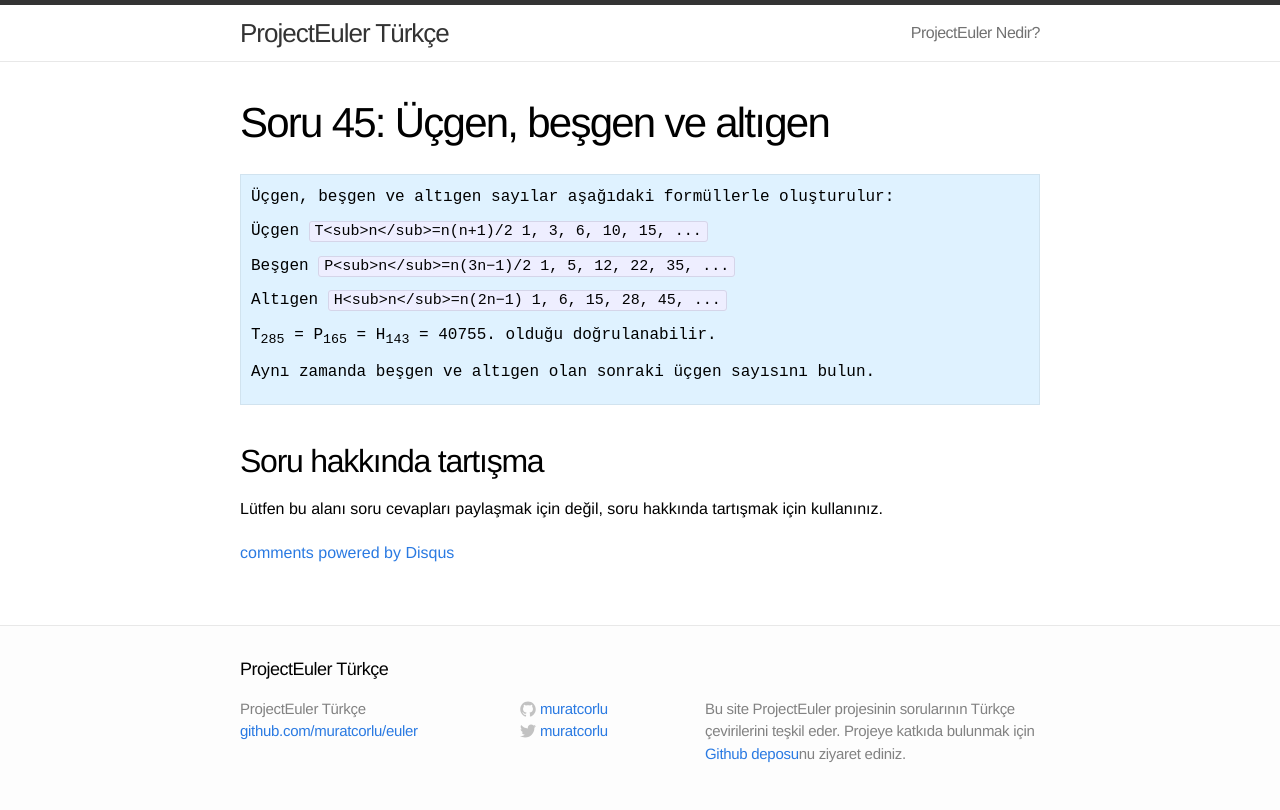
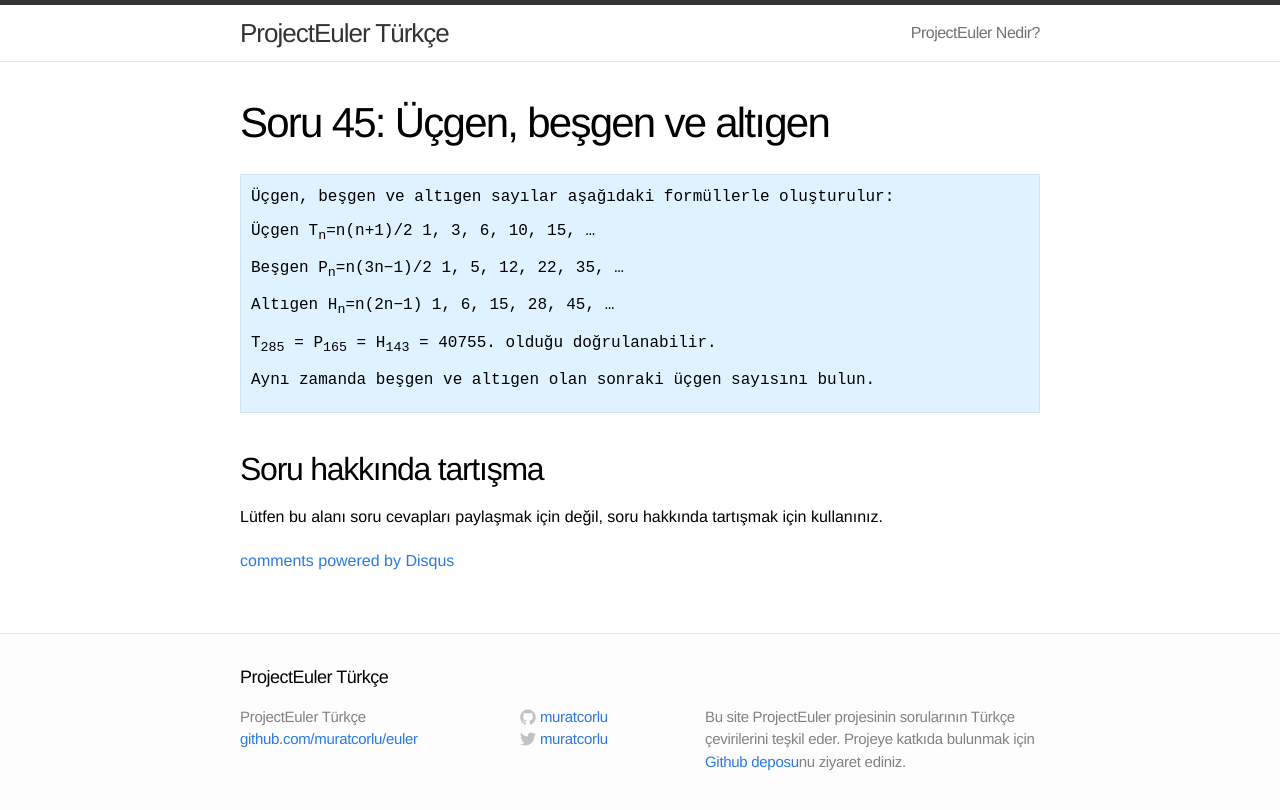
Before and after one commit to muratcorlu/euler, a Jekyll site: the page built from _posts/2021-06-30-soru-45.md, in a window 1280 px wide. Shown: the top 810 px of the page. Built offline with Jekyll 4.4.1, drawn with Linux system fonts in a browser that asks for light colours; Markdown is read by kramdown in place of the engine named in the settings; comment, search, counter and statistics services are not loaded.

Commit message:
45. soru düzenlemesi.

```diff
--- a/_posts/2021-06-30-soru-45.md
+++ b/_posts/2021-06-30-soru-45.md
@@ -5,11 +5,11 @@ title: "Soru 45: Üçgen, beşgen ve altıgen"
 
 Üçgen, beşgen ve altıgen sayılar aşağıdaki formüllerle oluşturulur:
 
-Üçgen	 	`T<sub>n</sub>=n(n+1)/2	 	1, 3, 6, 10, 15, ...`
+Üçgen	 	T<sub>n</sub>=n(n+1)/2	 	1, 3, 6, 10, 15, ...
 
-Beşgen	 	`P<sub>n</sub>=n(3n−1)/2	 	1, 5, 12, 22, 35, ...`
+Beşgen	 	P<sub>n</sub>=n(3n−1)/2	 	1, 5, 12, 22, 35, ...
 
-Altıgen	 	`H<sub>n</sub>=n(2n−1)	 	1, 6, 15, 28, 45, ...`
+Altıgen	 	H<sub>n</sub>=n(2n−1)	 	1, 6, 15, 28, 45, ...
 
 T<sub>285</sub> = P<sub>165</sub> = H<sub>143</sub> = 40755. olduğu doğrulanabilir.
 
```
